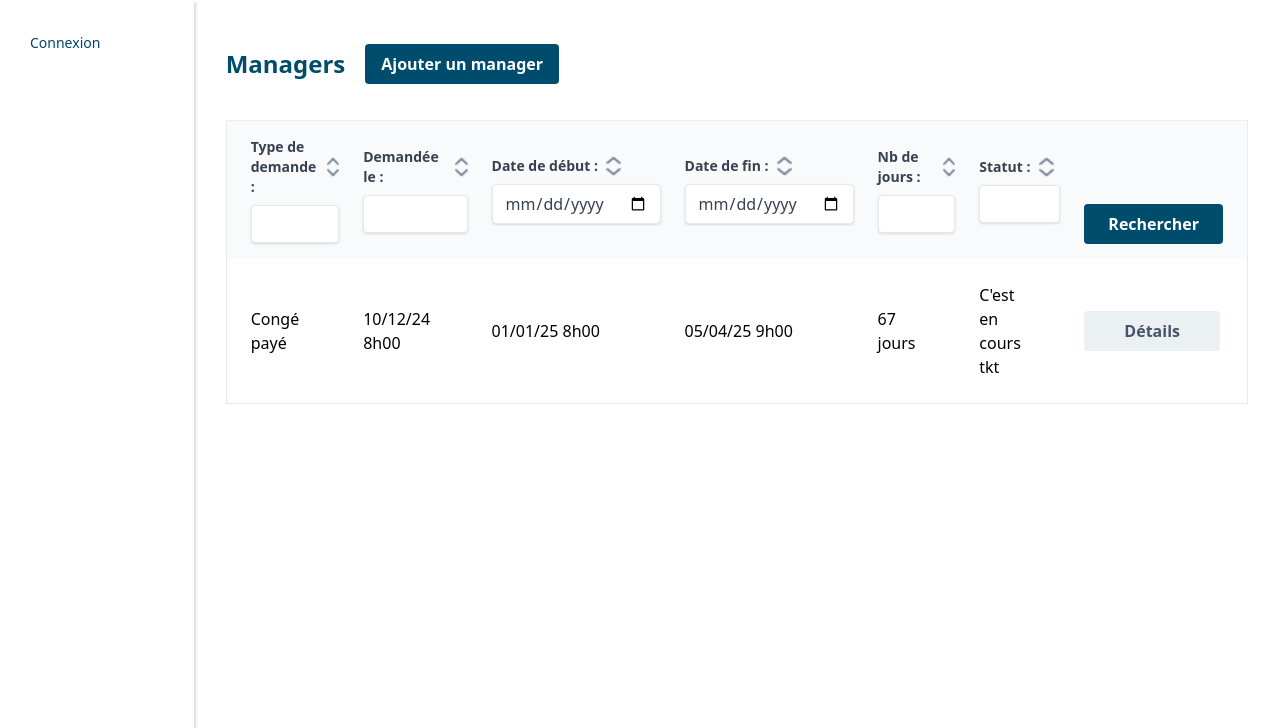
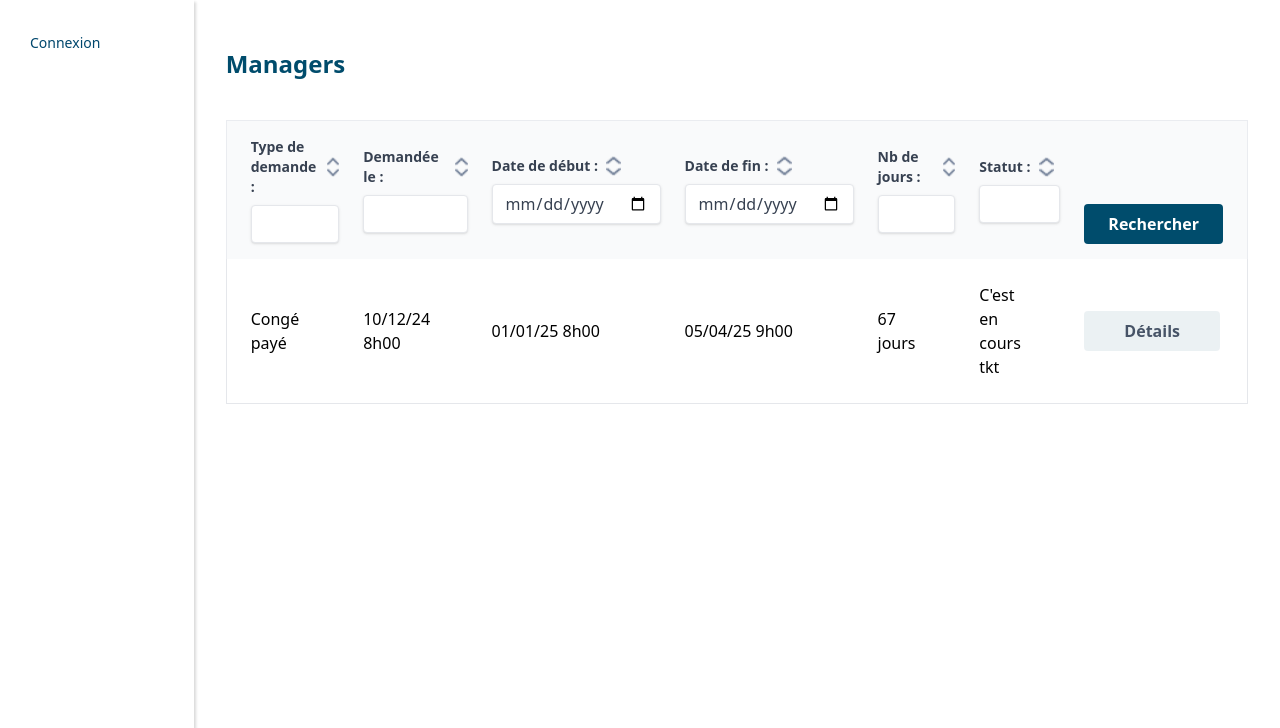
Before and after one commit to TechnicienDeSurface/Symfony-CongeFacile, a Symfony app: template templates/collaborateur/request_history.html.twig in a window 1280 px wide. Shown: the part 84-812 px from the top of the page. Run offline with Twig, Linux system fonts and the light colour scheme; the template is opened without the code that fills it, so the values that code supplies are empty; some libraries are stand-ins or nearby versions.

Commit message:
fix front

```diff
--- a/templates/collaborateur/request_history.html.twig
+++ b/templates/collaborateur/request_history.html.twig
@@ -8,7 +8,6 @@
 			<div class="w-full p-8">
 				<div class="flex items-center gap-5">
 					<h1 class="text-left font-bold text-2xl my-4 text-[#004C6C]">Managers</h1>
-					<button class="bg-[#004c6c] hover:bg-blue-700 text-white font-bold py-2 px-4 rounded">Ajouter un manager</button>
 				</div>
 
 				<table class="mt-6">
```
